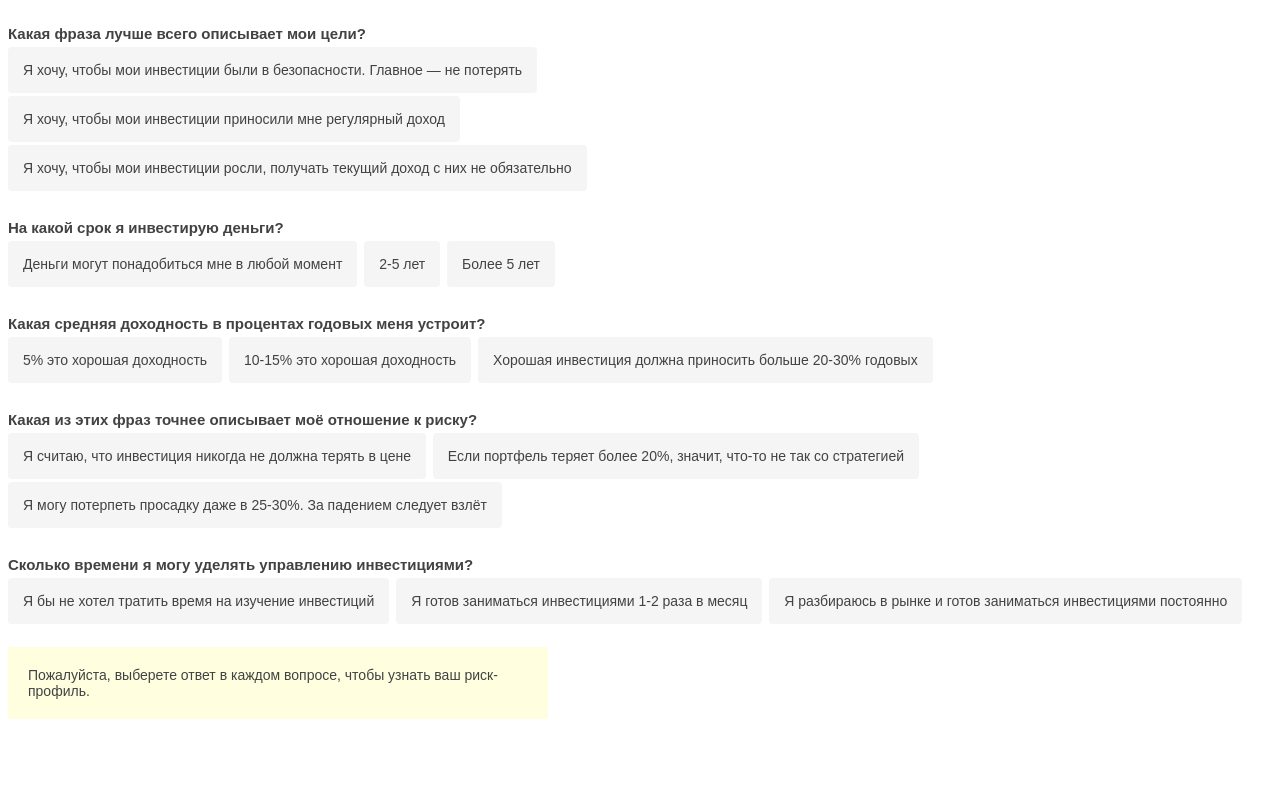
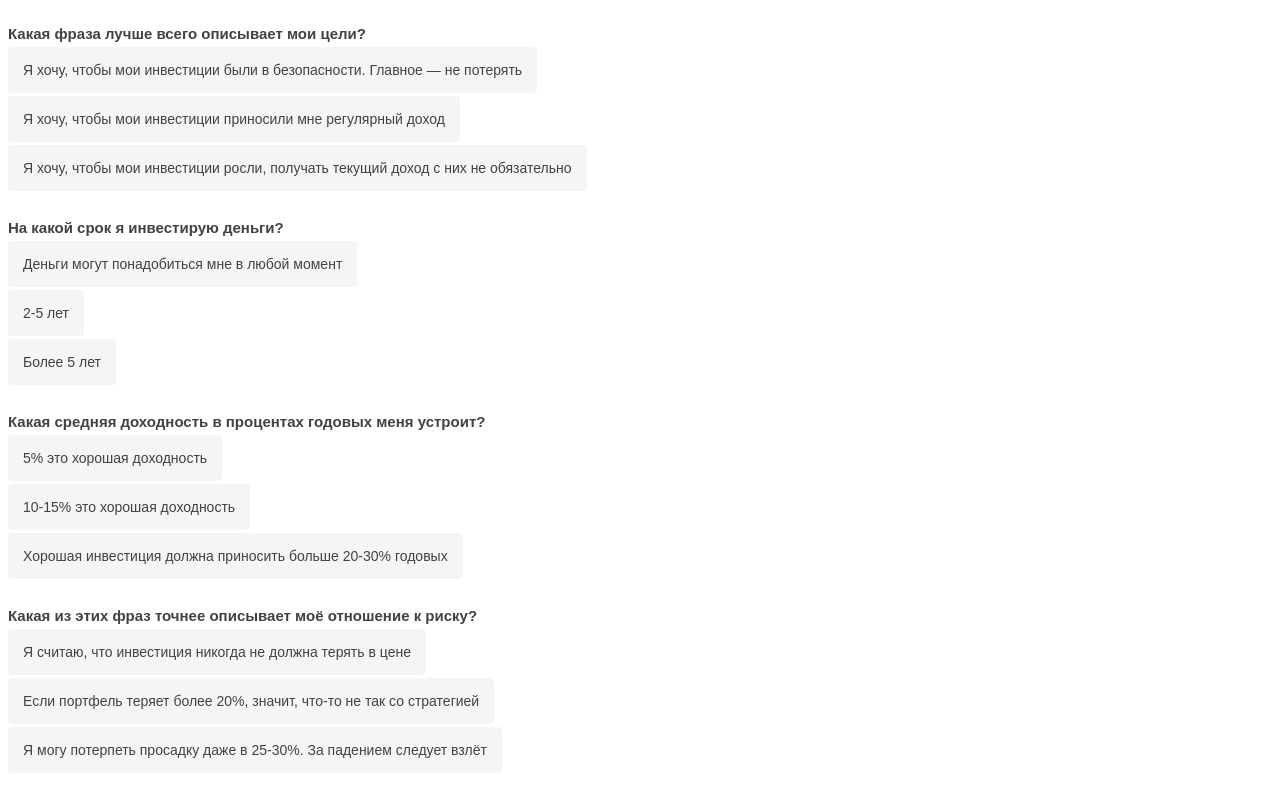
Before and after one commit to IvanRms/risk-profile, a plain HTML site: page index.html in a window 1280 px wide. Shown: the top 798 px of the page. Drawn offline with Linux system fonts and the light colour scheme.

Commit message:
Добавил переносы строк

```diff
--- a/index.html
+++ b/index.html
@@ -76,11 +76,11 @@
       }
       if (answersCount > 4) {
         if (total < 8) {
-          summary = 'Похоже, вы <b>консервативный</b> инвестор.<br><br>Вам подходят безопасные инвестиции, например <a href="https://place.moex.com/products?medium=false&aggressive=false">облигации федерального займа.</a>';
+          summary = 'Похоже, вы <b>консервативный</b> инвестор.<br><br>Вам подходят безопасные инвестиции.';
         } else if (total < 13) {
-          summary = 'Похоже, вы <b>умеренный</b> инвестор.<br><br>Вам следует разделить ваши инвестиции между рисковыми и безрисковыми инструментами - <a href="https://place.moex.com/products/bonds">облигациями</a>, <a href="https://place.moex.com/products/etfs">ETF</a> и <a href="https://place.moex.com/products/shares">акциями</a>. ';
+          summary = 'Похоже, вы <b>умеренный</b> инвестор.<br><br>Вам следует разделить ваши инвестиции между рисковыми и безрисковыми инструментами. ';
         } else {
-          summary = 'Похоже, вы <b>агрессивный</b> инвестор.<br><br>Вы готовы принимать на себя риск. Для данного типа инвесторов харакетрны инвестиции в <a href="https://place.moex.com/products/shares">акции</a>.';
+          summary = 'Похоже, вы <b>агрессивный</b> инвестор.<br><br>.';
         }
         document.getElementsByClassName("summary")[0].innerHTML = summary;
         document.getElementsByClassName("summary")[0].classList.add("got");
@@ -97,13 +97,13 @@
           <p>Какая фраза лучше всего описывает мои цели?</p>
 
           <label class="answer"><input type="radio" name="q1" value="1">
-  Я хочу, чтобы мои инвестиции были в безопасности. Главное — не потерять</label><br>
+  Я хочу, чтобы мои инвестиции были в безопасности. Главное — не потерять</label><br/>
 
           <label class="answer"><input type="radio" name="q1" value="2">
-  Я хочу, чтобы мои инвестиции приносили мне регулярный доход</label><br>
+  Я хочу, чтобы мои инвестиции приносили мне регулярный доход</label><br/>
 
           <label class="answer"><input type="radio" name="q1" value="3">
-  Я хочу, чтобы мои инвестиции росли, получать текущий доход с них не обязательно</label><br>
+  Я хочу, чтобы мои инвестиции росли, получать текущий доход с них не обязательно</label><br/>
 
         </div>
 
@@ -111,13 +111,13 @@
           <p>На какой срок я инвестирую деньги?</p>
 
           <label class="answer"><input type="radio" name="q2" value="1">
-  Деньги могут понадобиться мне в любой момент</label>
+  Деньги могут понадобиться мне в любой момент</label><br/>
 
           <label class="answer"><input type="radio" name="q2" value="2">
-  2-5 лет</label>
+  2-5 лет</label><br/>
 
           <label class="answer"><input type="radio" name="q2" value="3">
-  Более 5 лет</label>
+  Более 5 лет</label><br/>
 
         </div>
 
@@ -125,13 +125,13 @@
           <p>Какая средняя доходность в процентах годовых меня устроит?</p>
 
           <label class="answer"><input type="radio" name="q3" value="1">
-  5% это хорошая доходность</label>
+  5% это хорошая доходность</label><br/>
 
           <label class="answer"><input type="radio" name="q3" value="2">
-  10-15% это хорошая доходность</label>
+  10-15% это хорошая доходность</label><br/>
 
           <label class="answer"><input type="radio" name="q3" value="3">
-  Хорошая инвестиция должна приносить больше 20-30% годовых</label>
+  Хорошая инвестиция должна приносить больше 20-30% годовых</label><br/>
 
         </div>
 
@@ -139,13 +139,13 @@
           <p>Какая из этих фраз точнее описывает моё отношение к риску?</p>
 
           <label class="answer"><input type="radio" name="q4" value="1">
-  Я считаю, что инвестиция никогда не должна терять в цене</label>
+  Я считаю, что инвестиция никогда не должна терять в цене</label><br/>
 
           <label class="answer"><input type="radio" name="q4" value="2">
-  Если портфель теряет более 20%, значит, что-то не так со стратегией</label>
+  Если портфель теряет более 20%, значит, что-то не так со стратегией</label><br/>
 
           <label class="answer"><input type="radio" name="q4" value="3">
-  Я могу потерпеть просадку даже в 25-30%. За падением следует взлёт</label>
+  Я могу потерпеть просадку даже в 25-30%. За падением следует взлёт</label><br/>
 
         </div>
 
@@ -153,13 +153,13 @@
           <p>Сколько времени я могу уделять управлению инвестициями?</p>
 
           <label class="answer"><input type="radio" name="q5" value="1">
-  Я бы не хотел тратить время на изучение инвестиций</label>
+  Я бы не хотел тратить время на изучение инвестиций</label><br/>
 
           <label class="answer"><input type="radio" name="q5" value="2">
-  Я готов заниматься инвестициями 1-2 раза в месяц</label>
+  Я готов заниматься инвестициями 1-2 раза в месяц</label><br/>
 
           <label class="answer"><input type="radio" name="q5" value="3">
-  Я разбираюсь в рынке и готов заниматься инвестициями постоянно</label>
+  Я разбираюсь в рынке и готов заниматься инвестициями постоянно</label><br/>
 
         </div>
 
```
